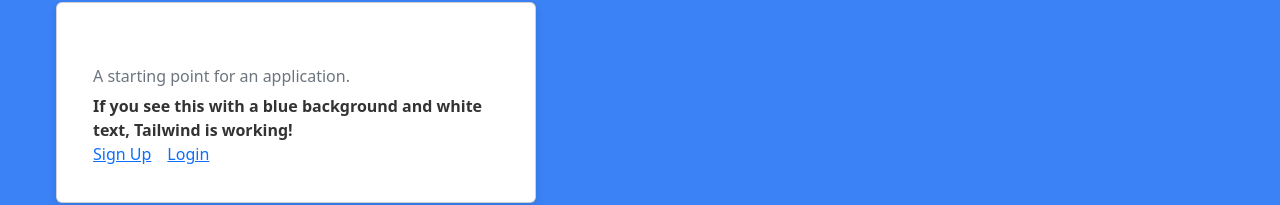
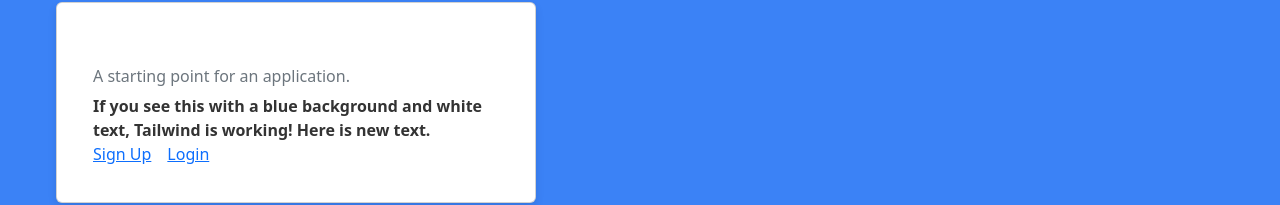
Before and after one commit to Eriein/template-project, a React (Create React App) app in the folder frontend/: page / in a window 1280 px wide. Shown: the part 110-315 px from the top of the page. Built offline with nearby package versions, Linux system fonts and the light colour scheme.

Commit message:
changed text

```diff
--- a/frontend/src/components/pages/landingPage.js
+++ b/frontend/src/components/pages/landingPage.js
@@ -10,7 +10,7 @@
                     <Card.Title>Erick's User Skeleton App</Card.Title>
                     <Card.Subtitle className="mb-2 text-muted">A starting point for an application.</Card.Subtitle>
                     <Card.Text>
-                        If you see this with a blue background and white text, Tailwind is working!
+                        If you see this with a blue background and white text, Tailwind is working! Here is new text.
                     </Card.Text>
                     <Card.Link href="/signup">Sign Up</Card.Link>
                     <Card.Link href="/login">Login</Card.Link>
```
